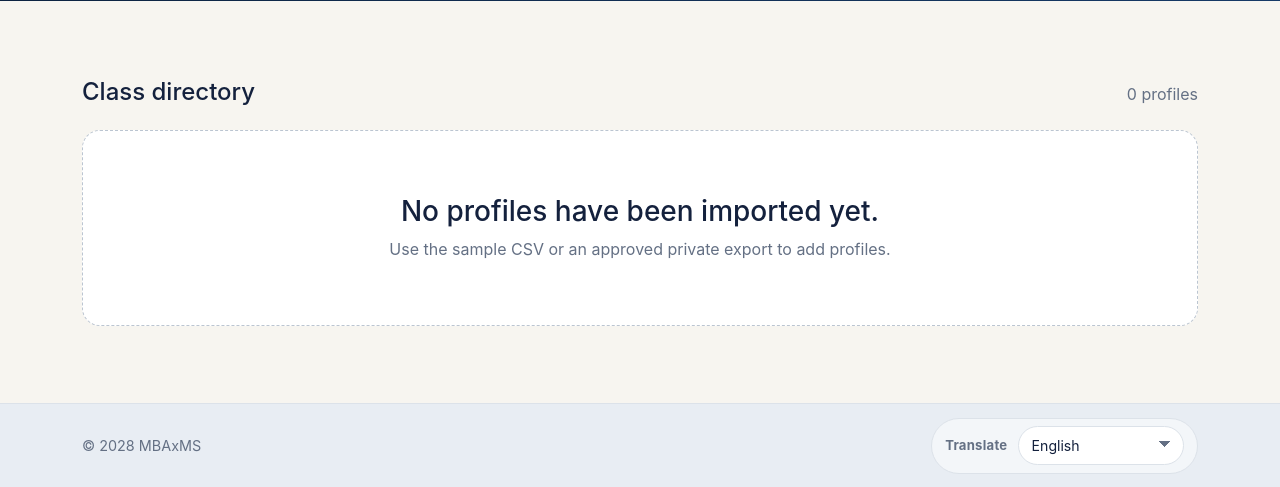
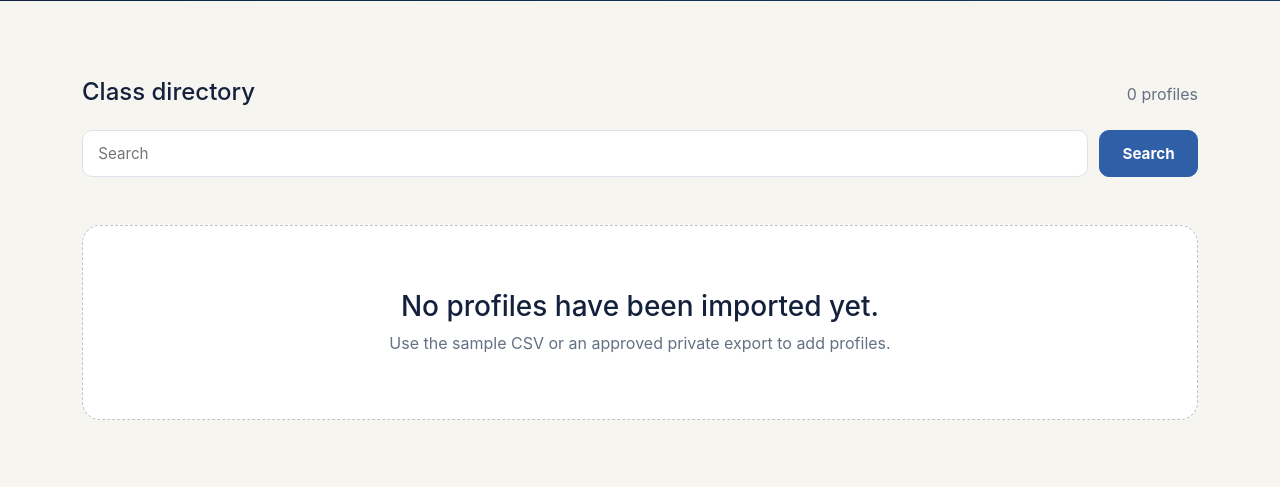
Before and after one commit to AnalyticsInPython/projectclassprofile, a Django app: page / in a window 1280 px wide. Shown: the part 451-938 px from the top of the page. Run offline with Django 5.2, Linux system fonts and the light colour scheme.

Commit message:
Add classmate search to the directory
Filters the class directory by a free-text query across name, country,
previous employment, undergrad, industry, hobbies, and LinkedIn URL.
Also fixes the profile grid so cards keep a consistent size instead of
stretching to fill the row when a search narrows the result count.

Co-Authored-By: Claude Sonnet 5 <noreply@anthropic.com>

```diff
--- /dev/null
+++ b/profiles/search.py
@@ -0,0 +1,26 @@
+SEARCHABLE_FIELDS = (
+    "full_name",
+    "country_of_origin",
+    "previous_employment",
+    "undergraduate_institution",
+    "desired_industry",
+    "hobbies",
+    "linkedin_url",
+)
+
+
+def _searchable_text(profile):
+    return " ".join(getattr(profile, field) or "" for field in SEARCHABLE_FIELDS).lower()
+
+
+def search_profiles(profiles, query):
+    """Filter an iterable of Profile objects to those matching every word in query."""
+    query_words = query.lower().split()
+    if not query_words:
+        return list(profiles)
+
+    return [
+        profile
+        for profile in profiles
+        if all(word in _searchable_text(profile) for word in query_words)
+    ]
--- a/profiles/views.py
+++ b/profiles/views.py
@@ -9,13 +9,19 @@ from django.views.decorators.http import require_GET
 from access_control.decorators import class_access_required
 
 from .models import Profile
+from .search import search_profiles
 
 
 @require_GET
 @class_access_required
 def profile_list(request):
-    profiles = Profile.objects.all()
-    return render(request, "profiles/profile_list.html", {"profiles": profiles})
+    query = request.GET.get("q", "").strip()
+    profiles = search_profiles(Profile.objects.all(), query)
+    return render(
+        request,
+        "profiles/profile_list.html",
+        {"profiles": profiles, "query": query},
+    )
 
 
 @require_GET
--- a/static/css/styles.css
+++ b/static/css/styles.css
@@ -36,7 +36,13 @@ body { margin: 0; color: var(--ink); background: var(--paper); font-family: Inte
 .section-heading { display: flex; align-items: baseline; justify-content: space-between; gap: 1rem; margin-bottom: 1.5rem; }
 .section-heading h2 { margin: 0; font-size: 1.5rem; }
 .section-heading span { color: var(--muted); }
-.profile-grid { display: grid; grid-template-columns: repeat(auto-fit, minmax(270px, 1fr)); gap: 1.4rem; }
+.search-bar { display: flex; flex-wrap: wrap; align-items: center; gap: 0.7rem; margin-bottom: 3rem; }
+.search-input, .search-submit { box-sizing: border-box; height: 2.9rem; border-radius: 10px; font-size: 0.95rem; line-height: 1; }
+.search-input { flex: 1 1 280px; padding: 0 0.95rem; border: 1px solid var(--line); background: #fff; -webkit-appearance: none; -moz-appearance: none; appearance: none; }
+.search-input:focus { border-color: var(--blue); outline: 3px solid rgba(47, 95, 167, 0.14); }
+.search-submit { padding: 0 1.4rem; }
+.search-clear { color: var(--muted); font-size: 0.85rem; text-decoration: underline; }
+.profile-grid { display: grid; grid-template-columns: repeat(auto-fill, minmax(270px, 1fr)); gap: 1.4rem; }
 .profile-card { overflow: hidden; background: var(--white); border: 1px solid rgba(20, 33, 61, 0.08); border-radius: 18px; box-shadow: 0 8px 28px rgba(16, 35, 62, 0.07); }
 .profile-photo { display: block; width: 100%; aspect-ratio: 4 / 3; object-fit: cover; background: #e6ebf0; }
 .profile-content { padding: 1.35rem; }
--- a/templates/base.html
+++ b/templates/base.html
@@ -87,6 +87,11 @@
         linkedin: 'View LinkedIn',
         empty_title: 'No profiles have been imported yet.',
         empty_text: 'Use the sample CSV or an approved private export to add profiles.',
+        search_placeholder: 'Search',
+        search_submit: 'Search',
+        search_clear: 'Clear',
+        no_results_title: 'No classmates match your search.',
+        no_results_text: 'Try a different name, country, employer, or fewer words.',
       },
       Español: {
         brand: 'MBAxMS',
@@ -692,6 +697,12 @@
         }
       });
 
+      document.querySelectorAll('[data-i18n-placeholder]').forEach((element) => {
+        if (mapping[element.dataset.i18nPlaceholder]) {
+          element.placeholder = mapping[element.dataset.i18nPlaceholder];
+        }
+      });
+
       const inputs = {
         email: document.querySelector('input[name="email"]'),
         access_code: document.querySelector('input[name="access_code"]')
--- a/templates/profiles/profile_list.html
+++ b/templates/profiles/profile_list.html
@@ -17,6 +17,22 @@
       <h2 data-i18n="directory_label">Class directory</h2>
       <span>{{ profiles|length }} profile{{ profiles|length|pluralize }}</span>
     </div>
+
+    <form class="search-bar" action="{% url 'profiles:list' %}" method="get" role="search">
+      <input
+        type="search"
+        name="q"
+        value="{{ query }}"
+        class="search-input"
+        placeholder="Search"
+        data-i18n-placeholder="search_placeholder"
+        aria-label="Search classmates"
+      >
+      <button class="btn btn-primary search-submit" type="submit" data-i18n="search_submit">Search</button>
+      {% if query %}
+        <a class="search-clear" href="{% url 'profiles:list' %}" data-i18n="search_clear">Clear</a>
+      {% endif %}
+    </form>
 
     {% if profiles %}
       <div class="profile-grid">
@@ -61,6 +77,11 @@
           </article>
         {% endfor %}
       </div>
+    {% elif query %}
+      <div class="empty-state">
+        <h3 data-i18n="no_results_title">No classmates match your search.</h3>
+        <p data-i18n="no_results_text">Try a different name, country, employer, or fewer words.</p>
+      </div>
     {% else %}
       <div class="empty-state">
         <h3 data-i18n="empty_title">No profiles have been imported yet.</h3>
```
Also changed, not shown: profiles/tests/test_search.py (added, +61 -0 lines), profiles/tests/test_views.py (+16 -0 lines).
